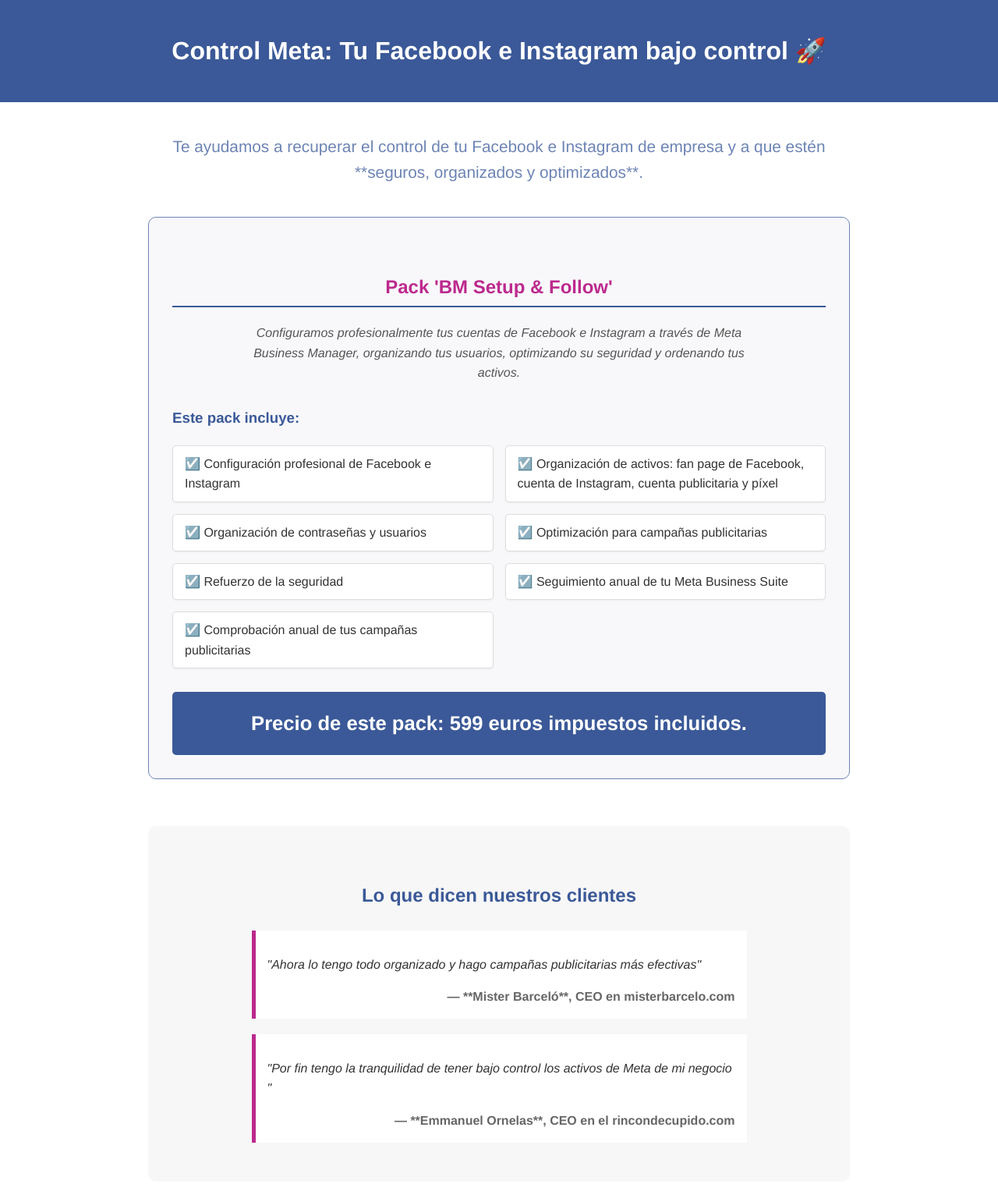
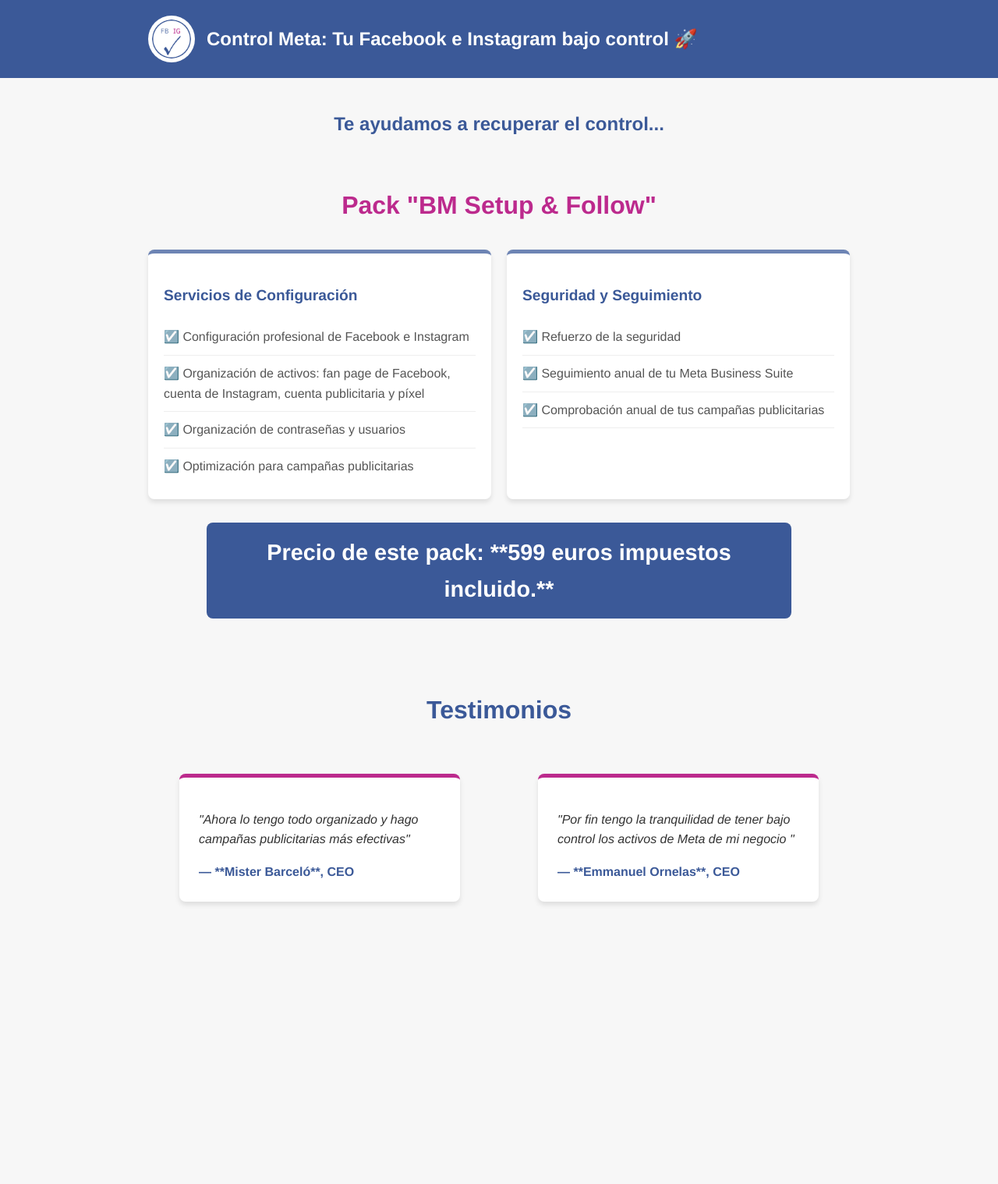
Before and after one commit to AlexGuillen21/Control-Meta, a plain HTML site: page index.html in a window 1280 px wide. Shown: the whole page at 78% size. After the commit the page ends 1242 px from the top, so only its background shows below. Drawn offline with Linux system fonts and the light colour scheme.

Commit message:
Control Meta V3

```diff
--- a/index.html
+++ b/index.html
@@ -6,52 +6,62 @@
     <title>Control Meta | BM Setup & Follow</title>
     <link rel="stylesheet" href="styles.css">
     <style>
+        /* Definimos la fuente para que se parezca al diseño */
         body { font-family: 'Helvetica Neue', Helvetica, Arial, sans-serif; }
     </style>
 </head>
 <body>
     <header>
+        <div class="header-content">
+            <img src="logo.png" alt="Logo Control Meta" class="logo">
             <h1>Control Meta: Tu Facebook e Instagram bajo control 🚀</h1>
+        </div>
     </header>
 
     <main>
         <p class="intro-text">
-            Te ayudamos a recuperar el control de tu Facebook e Instagram de empresa y a que estén **seguros, organizados y optimizados**.
+            Te ayudamos a recuperar el control...
         </p>
 
-        <section class="pack-info">
-            <h2>Pack 'BM Setup & Follow'</h2>
-            <p class="pack-description">
-                Configuramos profesionalmente tus cuentas de Facebook e Instagram a través de Meta Business Manager, organizando tus usuarios, optimizando su seguridad y ordenando tus activos.
-            </p>
+        <h2>Pack "BM Setup & Follow"</h2>
 
-            <h3>Este pack incluye:</h3>
+        <section class="pack-container">
+            <div class="card">
+                <h3>Servicios de Configuración</h3>
                 <ul class="checklist">
                     <li>☑️ Configuración profesional de Facebook e Instagram</li>
                     <li>☑️ Organización de activos: fan page de Facebook, cuenta de Instagram, cuenta publicitaria y píxel</li>
                     <li>☑️ Organización de contraseñas y usuarios</li>
                     <li>☑️ Optimización para campañas publicitarias</li>
+                </ul>
+            </div>
+            <div class="card">
+                <h3>Seguridad y Seguimiento</h3>
+                <ul class="checklist">
                     <li>☑️ Refuerzo de la seguridad</li>
                     <li>☑️ Seguimiento anual de tu Meta Business Suite</li>
                     <li>☑️ Comprobación anual de tus campañas publicitarias</li>
-            </ul>
-
-            <div class="precio-final">
-                Precio de este pack: <strong>599 euros impuestos incluidos.</strong>
+                    <li class="placeholder-item"></li> </ul>
             </div>
         </section>
 
+        <div class="precio-banner">
+            Precio de este pack: **599 euros impuestos incluido.**
+        </div>
+
 
         <section class="testimonios">
-            <h2>Lo que dicen nuestros clientes</h2>
+            <h3>Testimonios</h3>
+            <div class="testimonios-container">
                 <blockquote class="testimonio-card">
                     <p>"Ahora lo tengo todo organizado y hago campañas publicitarias más efectivas"</p>
-                <footer>— **Mister Barceló**, CEO en misterbarcelo.com</footer>
+                    <footer>— **Mister Barceló**, CEO</footer>
                 </blockquote>
                 <blockquote class="testimonio-card">
                     <p>"Por fin tengo la tranquilidad de tener bajo control los activos de Meta de mi negocio "</p>
-                <footer>— **Emmanuel Ornelas**, CEO en el rincondecupido.com</footer>
+                    <footer>— **Emmanuel Ornelas**, CEO</footer>
                 </blockquote>
+            </div>
         </section>
     </main>
 
--- a/styles.css
+++ b/styles.css
@@ -1,8 +1,8 @@
-/* Colores: #3b5998 (Azul FB), #6d84b4 (Azul claro), #bc2a8d (Rosa IG), #ffffff (Blanco) */
+/* Colores originales: #3b5998 (Azul FB), #bc2a8d (Rosa IG), #6d84b4 (Azul claro) */
 
 body {
     font-family: 'Helvetica Neue', Helvetica, Arial, sans-serif;
-    background-color: #ffffff; /* Fondo blanco */
+    background-color: #f7f7f7; /* Fondo gris claro */
     color: #333;
     line-height: 1.6;
     margin: 0;
@@ -12,12 +12,28 @@
 header {
     background-color: #3b5998; /* Azul Facebook oscuro */
     color: #ffffff;
-    padding: 40px 20px;
-    text-align: center;
+    padding: 20px 0;
 }
 
-h1 {
-    font-size: 2em;
+.header-content {
+    max-width: 900px;
+    margin: 0 auto;
+    display: flex;
+    align-items: center;
+    padding: 0 20px;
+}
+
+.logo {
+    width: 50px; /* Tamaño del logo */
+    height: 50px;
+    margin-right: 15px;
+    background-color: white;
+    border-radius: 50%;
+    padding: 5px;
+}
+
+header h1 {
+    font-size: 1.5em;
     margin: 0;
 }
 
@@ -27,101 +43,127 @@
     padding: 0 20px;
 }
 
+.intro-text {
+    text-align: center;
+    font-size: 1.5em;
+    margin: 40px 0;
+    color: #3b5998; /* Mantenemos Azul FB para el texto principal */
+    font-weight: bold;
+}
+
 h2 {
     color: #bc2a8d; /* Rosa IG para el título del pack */
-    border-bottom: 2px solid #3b5998;
-    padding-bottom: 5px;
-    margin-top: 40px;
+    font-size: 2em;
     text-align: center;
+    margin: 60px 0 30px;
 }
 
 h3 {
-    color: #3b5998; /* Azul FB para el subtítulo */
-    margin-top: 30px;
+    color: #3b5998; /* Azul FB para subtítulos */
+    font-weight: bold;
+    font-size: 1.2em;
+    margin-bottom: 15px;
 }
 
-.intro-text {
-    text-align: center;
-    font-size: 1.3em;
-    margin: 40px 0;
-    color: #6d84b4;
-    font-weight: 500;
+/* Contenedor principal de las tarjetas */
+.pack-container {
+    display: grid;
+    grid-template-columns: 1fr 1fr; /* 2 columnas */
+    gap: 20px;
+    margin-bottom: 30px;
 }
 
-/* Sección del Pack */
-.pack-info {
-    border: 1px solid #6d84b4;
-    padding: 30px;
-    border-radius: 10px;
-    background-color: #f8f8fb;
+.card {
+    background-color: #ffffff;
+    padding: 20px;
+    border-radius: 8px;
+    box-shadow: 0 4px 6px rgba(0, 0, 0, 0.1);
+    border-top: 5px solid #6d84b4; /* Azul Claro para la línea superior de la tarjeta */
 }
 
-.pack-description {
-    font-style: italic;
-    color: #555;
-    text-align: center;
-    max-width: 80%;
-    margin: 15px auto;
-}
-
+/* Lista de verificación */
 .checklist {
     list-style: none;
     padding: 0;
-    margin: 20px 0;
-    display: grid;
-    grid-template-columns: 1fr 1fr; /* Dos columnas para la lista */
-    gap: 15px;
+    margin: 0;
 }
 
 .checklist li {
-    background-color: #ffffff;
-    border: 1px solid #ddd;
-    padding: 10px 15px;
-    border-radius: 5px;
-    font-weight: normal;
-    color: #333;
-    box-shadow: 0 1px 3px rgba(0, 0, 0, 0.05);
+    padding: 10px 0;
+    border-bottom: 1px solid #eee;
+    color: #555;
 }
 
-.precio-final {
+.checklist li:last-child {
+    border-bottom: none;
+}
+
+.placeholder-item {
+    visibility: hidden;
+}
+
+/* Banner de Precio */
+.precio-banner {
+    background-color: #3b5998; /* Azul FB oscuro para el banner de precio */
+    color: #ffffff;
     text-align: center;
-    font-size: 1.6em;
-    padding: 20px;
-    margin-top: 30px;
-    border-radius: 5px;
-    background-color: #3b5998;
-    color: #ffffff;
+    font-size: 1.8em;
+    padding: 15px;
+    border-radius: 8px;
+    margin: 20px auto;
+    width: 80%;
     font-weight: bold;
 }
 
-/* Diseño de testimonios */
+/* Testimonios */
 .testimonios {
-    margin-top: 60px;
-    padding: 30px;
-    background-color: #f7f7f7;
-    border-radius: 10px;
-    text-align: center;
+    padding: 40px 0;
 }
 
-.testimonios h2 {
-    border-bottom: none;
+.testimonios h3 {
+    text-align: center;
+    font-size: 2em;
+    color: #3b5998; /* Azul FB para el título de testimonios */
+    margin-bottom: 40px;
+}
+
+.testimonios-container {
+    display: flex;
+    gap: 20px;
+    justify-content: center;
+}
+
+.testimonio-card {
+    flex: 1;
+    background-color: #ffffff;
+    padding: 25px;
+    border-radius: 8px;
+    box-shadow: 0 4px 6px rgba(0, 0, 0, 0.1);
+    border-top: 5px solid #bc2a8d; /* Rosa IG para la línea de los testimonios */
+    font-style: italic;
+}
+
+.testimonio-card footer {
+    margin-top: 10px;
+    font-weight: bold;
+    font-style: normal;
     color: #3b5998;
 }
 
-.testimonio-card {
-    background-color: #ffffff;
-    border-left: 5px solid #bc2a8d; /* Morado/Rosa */
-    padding: 15px;
-    margin: 20px auto;
-    max-width: 600px;
-    font-style: italic;
-    text-align: left;
+/* Media Query para móvil */
+@media (max-width: 768px) {
+    .header-content {
+        flex-direction: column;
+        text-align: center;
+    }
+    header h1 {
+        font-size: 1.3em;
+        margin-top: 10px;
+    }
+    .pack-container {
+        grid-template-columns: 1fr; /* Una sola columna en móvil */
+    }
+    .testimonios-container {
+        flex-direction: column;
+    }
 }
-
-.testimonio-card footer {
-    text-align: right;
-    margin-top: 10px;
-    color: #666;
-    font-style: normal;
-    font-weight: bold;
-}
```
Also changed, not shown: logo.png (added). Lines whose indentation alone changed are shown as unchanged.
